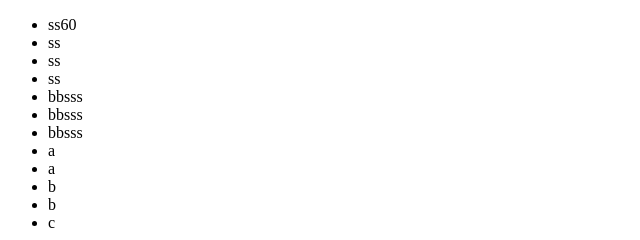
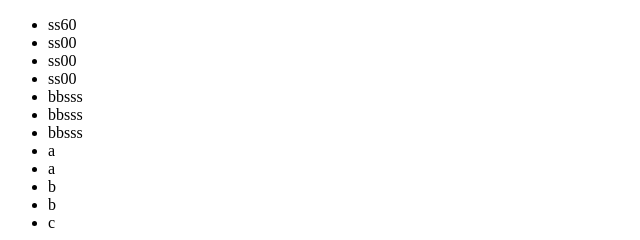
Before and after one commit to MOHAMED020EGY01/theFristRepository, a plain HTML site: page index.html in a window 1280 px wide. Shown: the top 240 px of the page, 0-640 px from the left. Drawn offline with Linux system fonts and the light colour scheme.

Commit message:
Update index.html

```diff
--- a/index.html
+++ b/index.html
@@ -9,9 +9,9 @@
 <body>
     <ul>
         <li>ss60</li>
-        <li>ss</li>
-        <li>ss</li>
-        <li>ss</li>
+        <li>ss00</li>
+        <li>ss00</li>
+        <li>ss00</li>
         <li>bbsss</li>
         <li>bbsss</li>
         <li>bbsss</li>
```
